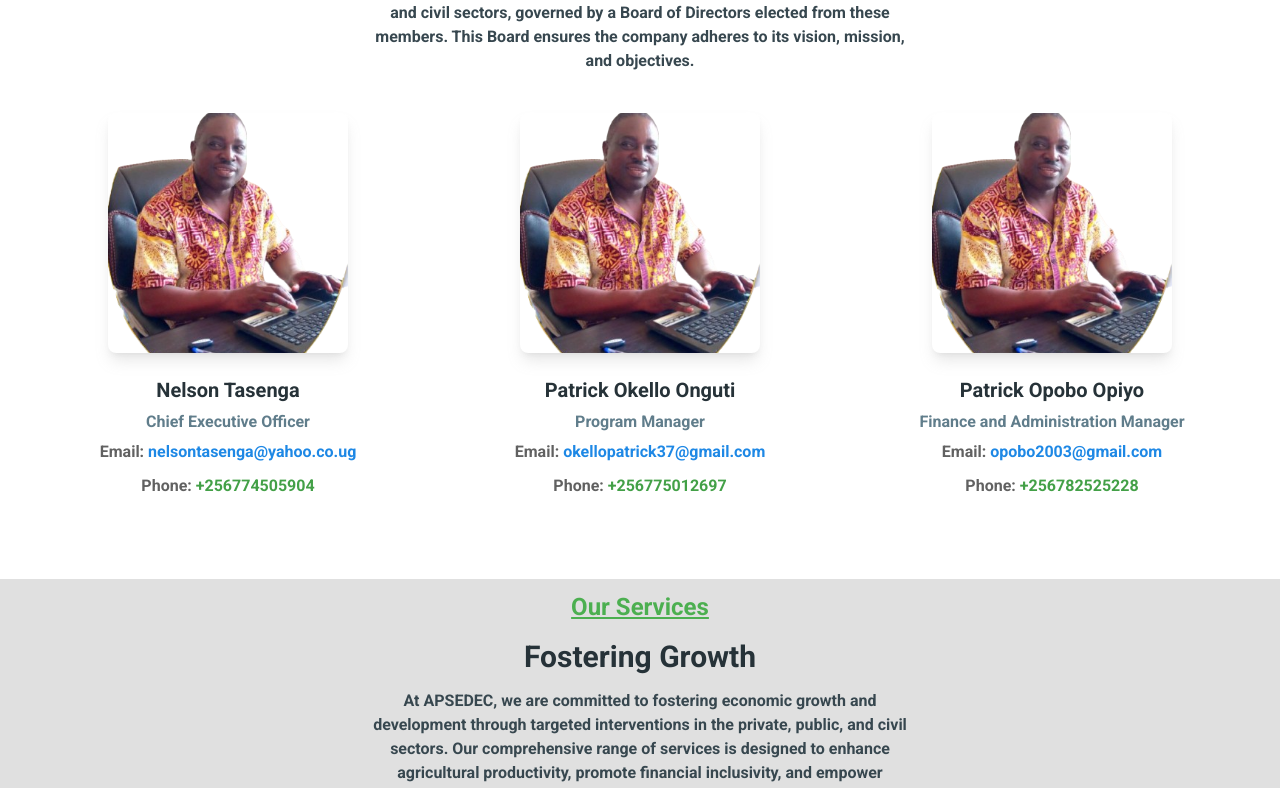
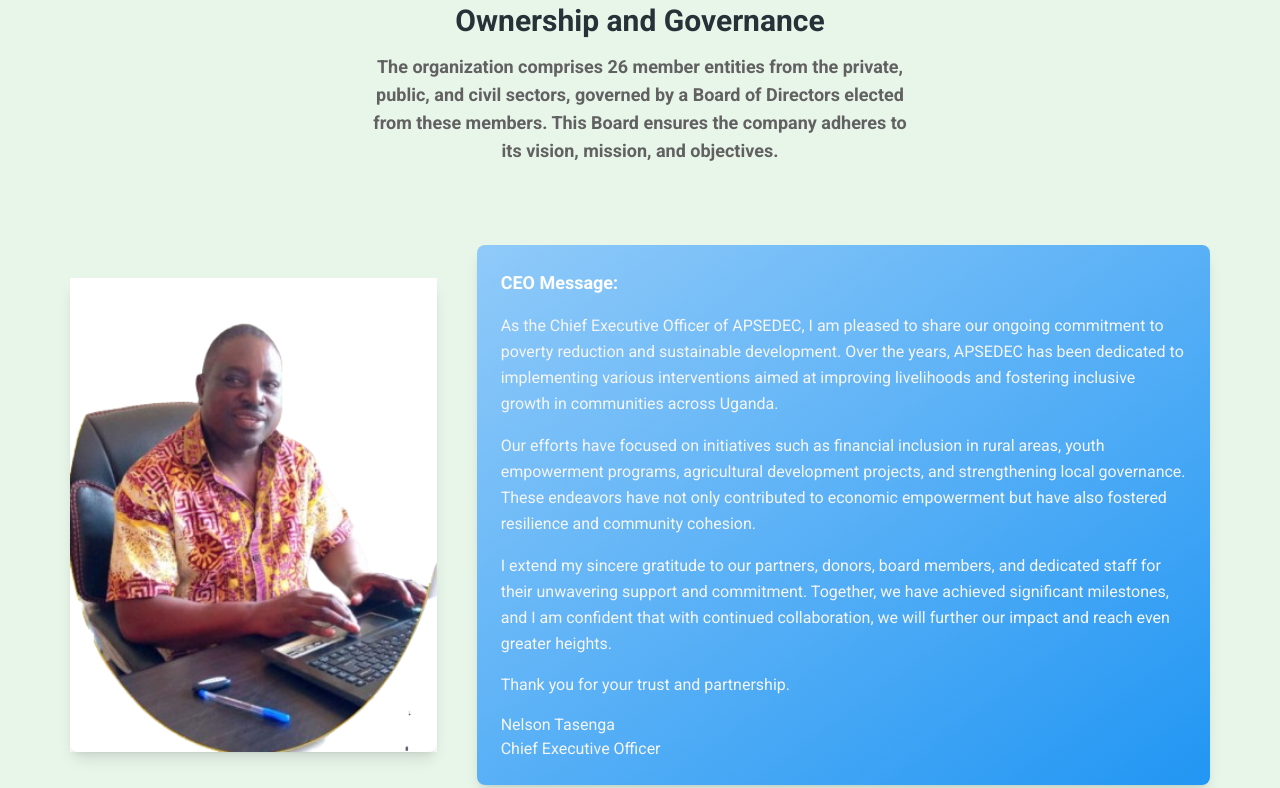
Before and after one commit to BANADDA/APSEDEC-Org, a React (Vite) app: page / in a window 1280 px wide. Shown: the part 1850-2638 px from the top of the page. Built offline with nearby package versions, Linux system fonts and the light colour scheme.

Commit message:
modified:   src/pages/home.jsx 	modified:   src/widgets/layout/navbar.jsx 	modified:   src/widgets/layout/page-title.jsx

```diff
--- a/src/pages/home.jsx
+++ b/src/pages/home.jsx
@@ -1,5 +1,5 @@
-import { contactData, featuresData, teamData } from "@/data";
-import { FeatureCard, TeamCard } from "@/widgets/cards";
+import { contactData, featuresData } from "@/data";
+import { FeatureCard } from "@/widgets/cards";
 import { Footer, PageTitle } from "@/widgets/layout";
 import {
   Button,
@@ -85,7 +85,7 @@ export function Home() {
           </div>
         </div>
       </div>
-      <section className="-mt-32 bg-gray-200 px-4 pb-20 pt-4">
+      <section className="-mt-32 bg-gray-50 px-4 pb-20 pt-4">
         <div className="container mx-auto">
           <div className="grid grid-cols-1 gap-6 md:grid-cols-2 lg:grid-cols-3">
             {featuresData.map(({ color, title, icon, description }) => (
@@ -165,27 +165,52 @@ export function Home() {
           </div>
         </div>
       </section>
-      <section className="px-1 pt-1 pb-20">
+      <section className="bg-green-50 px-1 pt-20 pb-20">
         <div className="container mx-auto">
           <PageTitle section="Our Management" heading="Ownership and Governance">
-            The organization comprises 26 member entities from the private, public, and civil sectors,
-            governed by a Board of Directors elected from these members. This Board ensures the company
-            adheres to its vision, mission, and objectives.
+            <div className="text-center">
+              <p className="text-lg text-gray-700">
+                The organization comprises 26 member entities from the private,
+                public, and civil sectors, governed by a Board of Directors elected
+                from these members. This Board ensures the company adheres to its vision,
+                mission, and objectives.</p>
+            </div>
           </PageTitle>
-          <div className="mt-10 mx-auto grid grid-cols-1 gap-12 gap-x-24 md:grid-cols-2 xl:grid-cols-3">
-            {teamData.map(({ img, name, position, contact }) => (
-              <TeamCard
-                key={name}
-                img={img}
-                name={name}
-                position={position}
-                contact={contact}
-              />
-            ))}
+          {/* CEO Message */}
+          <div className="flex flex-col md:flex-row items-center justify-between my-10">
+            {/* CEO Image */}
+            <div className="bg-white md:w-1/3 mx-auto mb-6 md:mb-0">
+              {/* Placeholder for CEO Image */}
+              <img src="/img/ceo.png" alt="CEO" className="w-full rounded-lg shadow-lg" />
+            </div>
+
+            {/* CEO Message Text */}
+            <div className="md:w-2/3 md:ml-10">
+              <div className="bg-gradient-to-br from-blue-200 to-blue-500 rounded-lg shadow-lg p-6">
+                <p className="text-lg font-semibold mb-4 text-white">CEO Message:</p>
+                <p className="text-gray-100 leading-relaxed">
+                  As the Chief Executive Officer of APSEDEC, I am pleased to share our ongoing commitment to poverty reduction and sustainable development. Over the years, APSEDEC has been dedicated to implementing various interventions aimed at improving livelihoods and fostering inclusive growth in communities across Uganda.
+                </p>
+                <p className="text-gray-100 leading-relaxed mt-4">
+                  Our efforts have focused on initiatives such as financial inclusion in rural areas, youth empowerment programs, agricultural development projects, and strengthening local governance. These endeavors have not only contributed to economic empowerment but have also fostered resilience and community cohesion.
+                </p>
+                <p className="text-gray-100 leading-relaxed mt-4">
+                  I extend my sincere gratitude to our partners, donors, board members, and dedicated staff for their unwavering support and commitment. Together, we have achieved significant milestones, and I am confident that with continued collaboration, we will further our impact and reach even greater heights.
+                </p>
+                <p className="text-gray-100 mt-4">
+                  Thank you for your trust and partnership.
+                </p>
+                <p className="text-gray-100 mt-4">
+                  Nelson Tasenga <br />
+                  Chief Executive Officer
+                </p>
+              </div>
+            </div>
           </div>
         </div>
       </section>
-      <section className="relative bg-gray-300 py-3 px-4">
+
+      <section className="relative bg-gray-100 pt-20 py-3 px-4">
         <div className="container mx-auto">
           <PageTitle section="Our Services" heading="Fostering Growth">
             At APSEDEC, we are committed to fostering economic growth and development
@@ -214,61 +239,9 @@ export function Home() {
                     {description}
                   </Typography>
                 </CardBody>
-                {/* <CardFooter className="pt-0">
-                  <a href="#" className="inline-block">
-                    <Button size="sm" variant="text" className="flex items-center gap-2">
-                      Learn More
-                      <svg
-                        xmlns="http://www.w3.org/2000/svg"
-                        fill="none"
-                        viewBox="0 0 24 24"
-                        strokeWidth={2}
-                        stroke="currentColor"
-                        className="h-4 w-4"
-                      >
-                        <path
-                          strokeLinecap="round"
-                          strokeLinejoin="round"
-                          d="M17.25 8.25L21 12m0 0l-3.75 3.75M21 12H3"
-                        />
-                      </svg>
-                    </Button>
-                  </a>
-                </CardFooter> */}
               </Card>
             ))}
           </div>
-          {/* <PageTitle section="Contact Us" heading="Want to work with us?">
-            Complete this form and we will get back to you in 24 hours.
-          </PageTitle>
-          <form className="mx-auto w-full mt-12 lg:w-5/12">
-            <div className="mb-8 flex gap-8">
-              <Input variant="outlined" size="lg" label="Full Name" />
-              <Input variant="outlined" size="lg" label="Email Address" />
-            </div>
-            <Textarea variant="outlined" size="lg" label="Message" rows={8} />
-            <Checkbox
-              label={
-                <Typography
-                  variant="small"
-                  color="gray"
-                  className="flex items-center font-normal"
-                >
-                  I agree the
-                  <a
-                    href="#"
-                    className="font-medium transition-colors hover:text-green-900"
-                  >
-                    &nbsp;Terms and Conditions
-                  </a>
-                </Typography>
-              }
-              containerProps={{ className: "-ml-2.5" }}
-            />
-            <Button variant="filled" size="lg" className="mt-8 bg-green-800" fullWidth>
-              Send Message
-            </Button>
-          </form> */}
         </div>
       </section>
       <div className="bg-black">
--- a/src/widgets/layout/navbar.jsx
+++ b/src/widgets/layout/navbar.jsx
@@ -63,7 +63,7 @@ export function Navbar({ logo, brandName1, brandName2, brandName3, brandName4, b
   );
 
   return (
-    <MTNavbar className="p-3 pb-0.5 bg-gray-850 border-0 h-16">
+    <MTNavbar className="p-3 pb-0.5 bg-white border-0 h-16">
       <div className="container mx-auto flex items-center justify-between text-black text-6xl font-bold">
         <Link to="/">
           <Typography className="mr-4 ml-2 cursor-pointer py-1.5 font-extrabold flex align-middle gap-2 text-xl ">
--- a/src/widgets/layout/page-title.jsx
+++ b/src/widgets/layout/page-title.jsx
@@ -3,7 +3,7 @@ import PropTypes from "prop-types";
 
 export function PageTitle({ section, heading, children }) {
   return (
-    <div className="mx-auto w-full px-4 text-center lg:w-6/12">
+    <div className="pb-10 mx-auto w-full px-4 text-center lg:w-6/12">
       <Typography variant="h4" className="font-bold text-green-500 underline">
         {section}
       </Typography>
```
